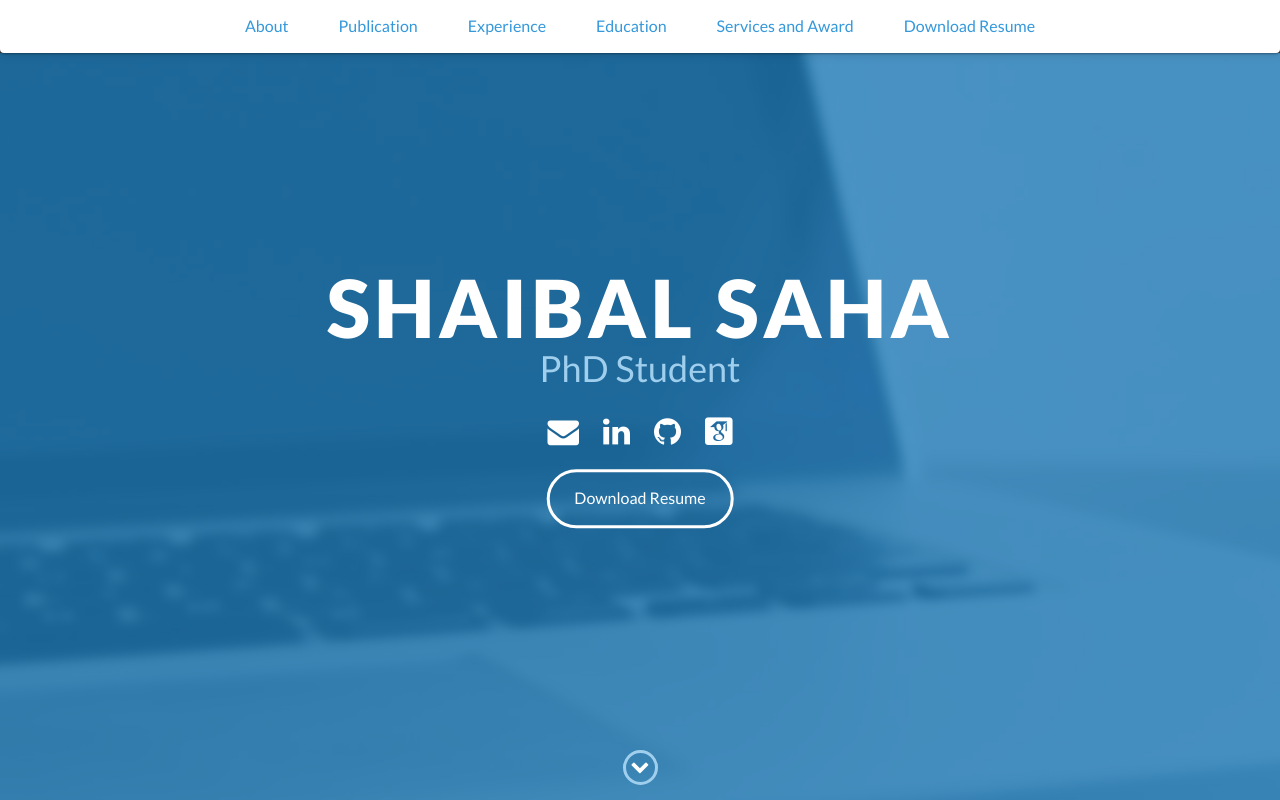
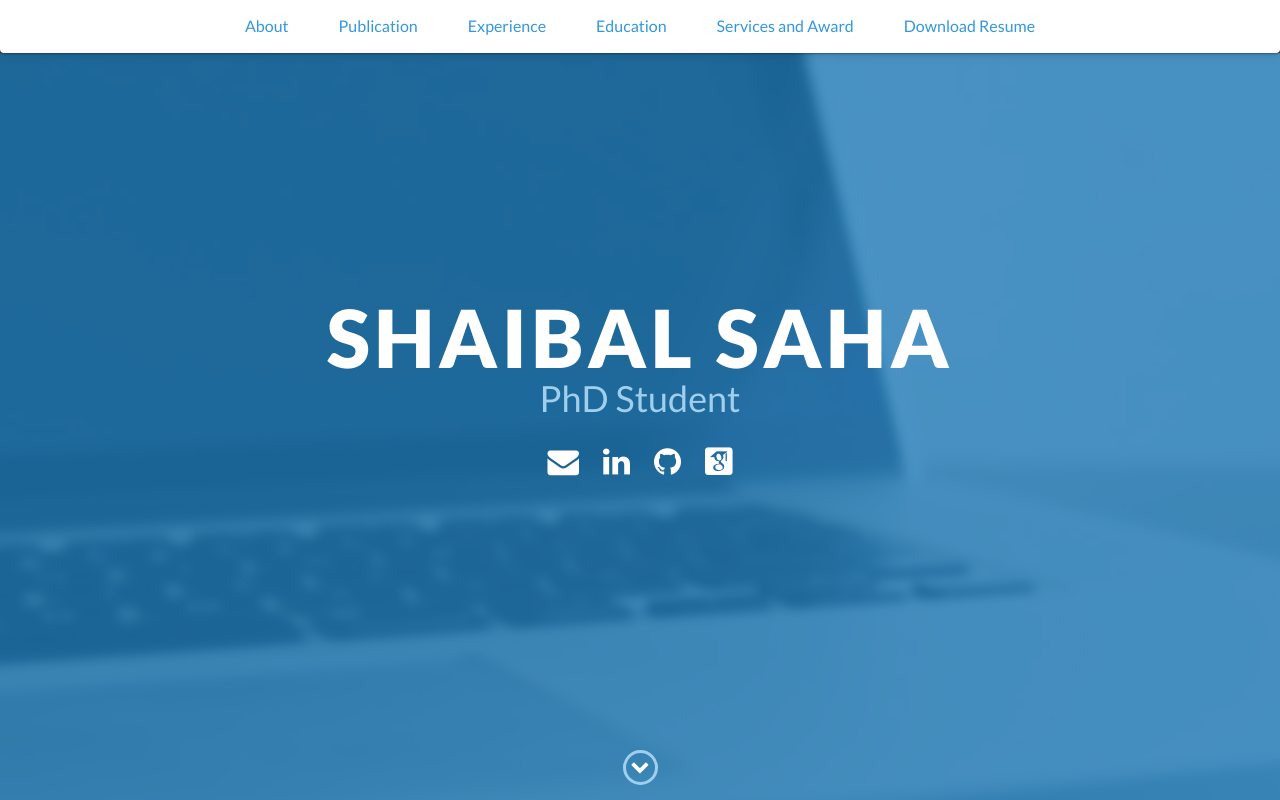
Before and after one commit to shaibal13/shaibal13.github.io, a website: page index.html in a window 1280 px wide. Shown: the top 800 px of the page. Drawn offline with nearby package versions, Linux system fonts and the light colour scheme; files that its build step writes are made by us from their sources; files whose address does not match are found by name.

Commit message:
downlaod

```diff
--- a/index.html
+++ b/index.html
@@ -205,7 +205,7 @@
                 <a href="#ServicesandAward" data-scroll>Services and Award</a>
             </li>
             <li>
-                <a href="images/ShaibalSaha.pdf" download="Shaibal_Saha_Resume.pdf" data-scroll>Download Resume</a>
+                <a href="images/shaibalsaha.pdf" target="_blank" download="Shaibal_Saha_Resume.pdf" data-scroll>Download Resume</a>
             </li>
             <!-- <li>
                 <a href="#skills" data-scroll>Skills</a>
@@ -235,7 +235,7 @@
 
                 <!-- Add more social links as needed -->
             </div>
-            <a href="#" class="btn-rounded-white">Download Resume</a>
+            <!-- <a href="#" class="btn-rounded-white">Download Resume</a> -->
         </div>
 
 
```
Also changed, not shown: 3 other files.
